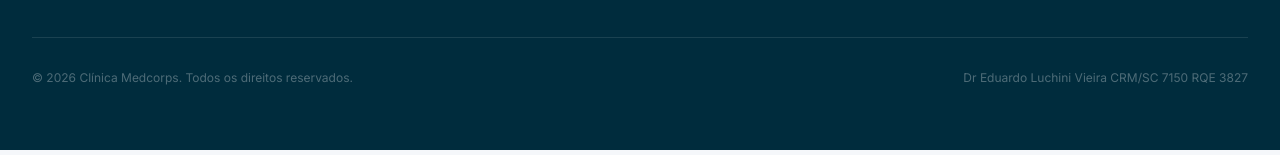
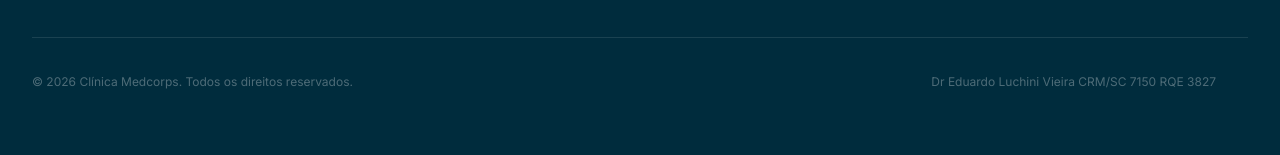
Before and after one commit to ghassanhalabieh1992/medcorps, a React (Vite) app: page / in a window 1280 px wide. Shown: the part 7714-7869 px from the top of the page. Built offline with nearby package versions, Linux system fonts and the light colour scheme; no server answers.

Commit message:
Visual edits

```diff
--- a/src/components/Footer.jsx
+++ b/src/components/Footer.jsx
@@ -77,7 +77,7 @@ export default function Footer() {
           <p className="text-white/30 text-xs font-body">
             © {year} Clínica Medcorps. Todos os direitos reservados.
           </p>
-          <p className="text-white/30 text-xs font-body">Dr Eduardo Luchini Vieira
+          <p className="text-white/30 text-xs font-body mx-8 my-1">Dr Eduardo Luchini Vieira
 CRM/SC 7150 RQE 3827
           </p>
         </div>
```
